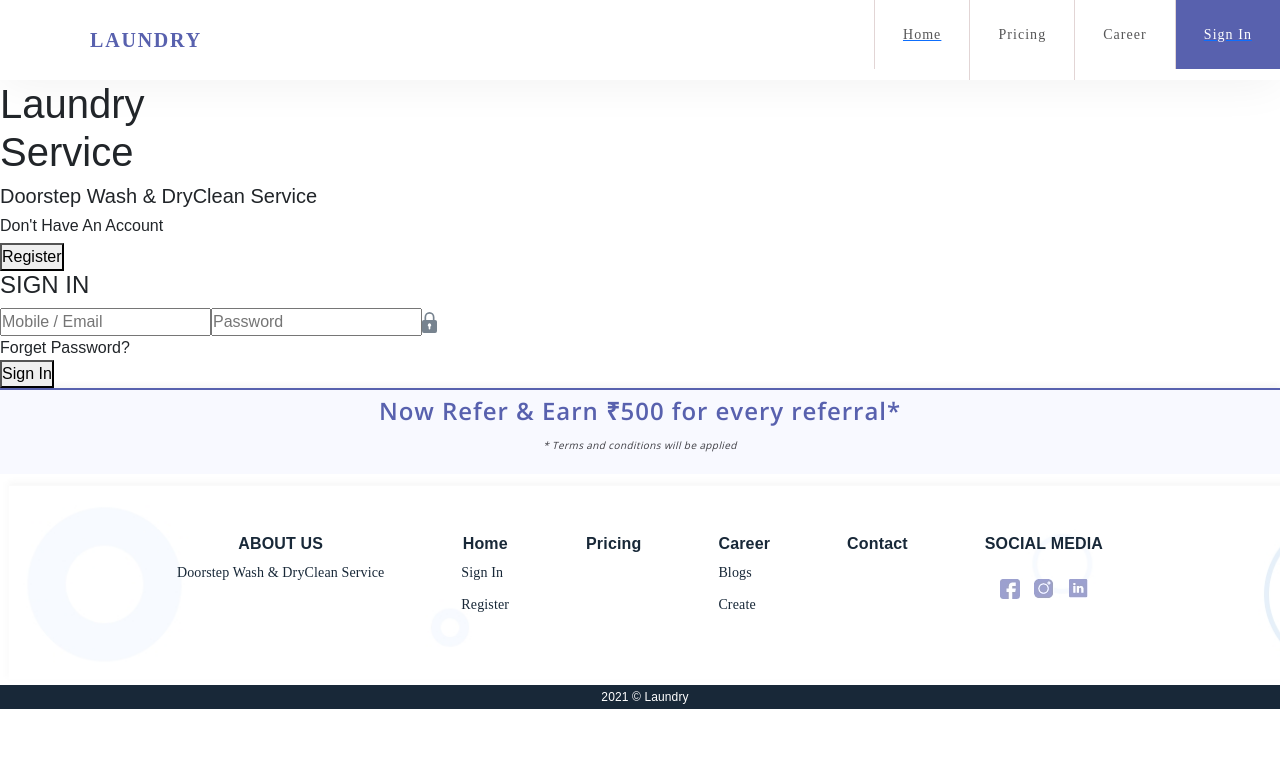
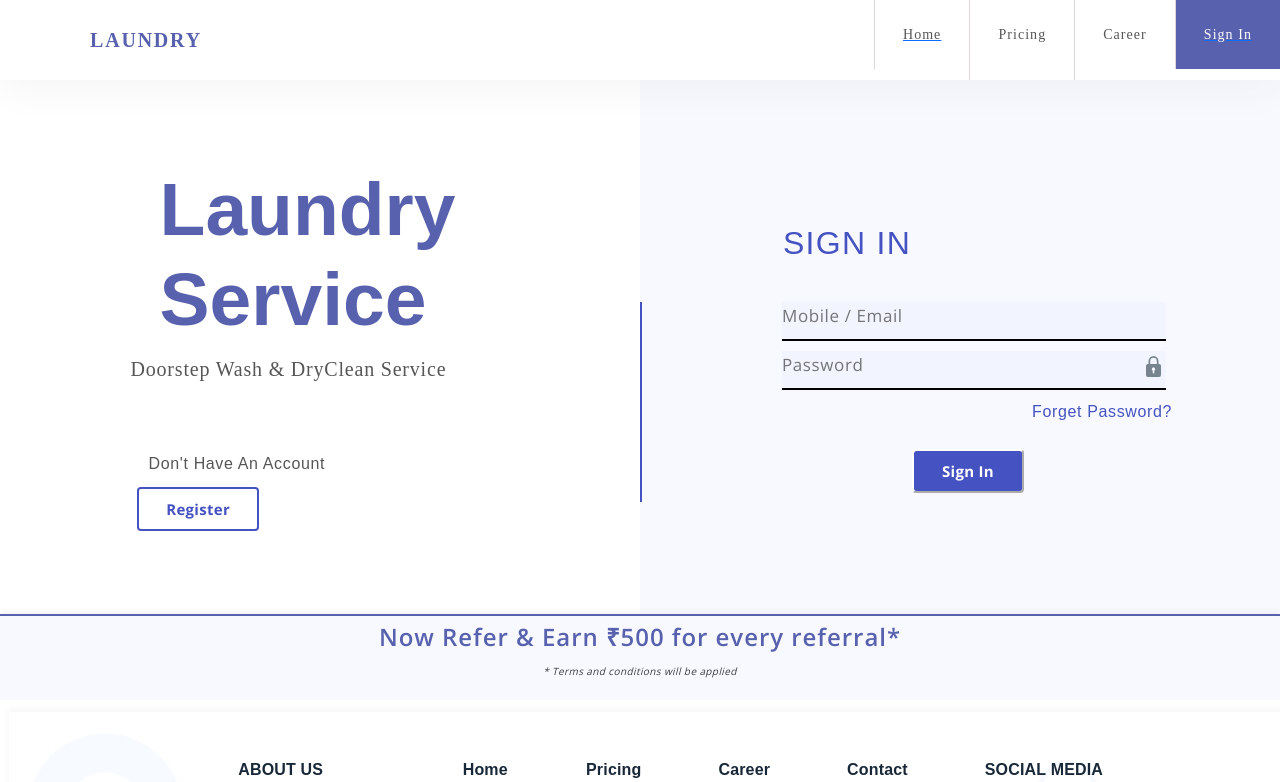
Before and after one commit to Anandkumar0187/Laundry-service, a React (Create React App) app in the folder frontend/: page /login in a window 1280 px wide. Shown: the top 782 px of the page. Built offline with nearby package versions, Linux system fonts and the light colour scheme.

Commit message:
Update signin.css

```diff
--- a/frontend/src/components/signin/signin.css
+++ b/frontend/src/components/signin/signin.css
@@ -1,27 +1,30 @@
-.main {
+.mainsp3 {
     display: flex;
 
   }
-  .section-1 {
+  .section-1p3 {
     width: 50vw;
     display: flex;
     flex-direction: column;
     justify-content: center;
     align-items: center;
-    padding: 80px 0;
+    padding: 60px 0;
     /* background-color: #FFFFFF; */
   }
-  .laundrytext {
+  .laundrytextp3 h1 {
+
     text-align: left;
-    font: normal normal 900 100px/120px Avenir;
+  font-size: 75px;
+  font-weight: 900;
     letter-spacing: 0px;
     color: #5861AE;
+
     text-transform: capitalize;
     opacity: 1;
-    font-size: 48px;
+    margin-left: -25px;
     margin-bottom:12px;
   }
-  .doortext {
+  .doortextp3 h5 {
     text-align: left;
     font: normal normal normal 20px/26px Avenir;
     letter-spacing: 0.8px;
@@ -30,7 +33,7 @@
     opacity: 1;
     margin-left: -10%;
   }
-  .donotaccounttext {
+  .donotaccounttextp3 {
     text-align: left;
     font: normal normal normal 16px/26px Avenir;
     letter-spacing: 0.64px;
@@ -41,7 +44,7 @@
     margin-top: 10%;
     margin-left: -26%;
   }
-  .registerbtn {
+  .registerbtnp3 {
     border: 2px solid #4552c1;
     border-radius: 4px;
     opacity: 1;
@@ -55,19 +58,19 @@
     padding: 10px 27px;
     background-color: white;
   }
-  .section-2 {
+  .section-2p3 {
     width: 50vw;
     background: #B9C0FD1A 0% 0% no-repeat padding-box;
     opacity: 1;
     padding: 7rem 0;
   }
-  .sign-heading-text-div {
+  .sign-heading-text-divp3 {
     display: flex;
     justify-content: flex-start;
     padding: 32px 148px;
     margin-left: -5px;
   }
-  .sign-heading-text {
+  .sign-heading-textp3 {
     font-size: 32px;
     text-align: left;
     font: normal normal medium 32px/60px Avenir;
@@ -76,14 +79,14 @@
     text-transform: uppercase;
     opacity: 1;
   }
-  .form-div {
+  .form-divp3 {
     box-sizing: border-box;
     padding: 0 140px;
     border-left: 2px solid #4552c1;
     height: 200px;
 
   }
-  input.box-input-field-2 {
+  input.box-input-field-2p3 {
     border: none;
     border-bottom: 2px solid #000000;
     width: 24rem;
@@ -96,7 +99,7 @@
     letter-spacing: 0.6px;
     opacity: 1;
   }
-  .form-div-2 {
+  .form-div-2p3 {
     display: flex;
     flex-direction: column;
     gap:50px;
@@ -104,7 +107,7 @@
       position: absolute;
   }
 
-  .forget-password-text {
+  .forget-password-textp3 {
     font: normal normal medium 16px/26px Avenir;
     letter-spacing: 0.64px;
     color: #4552c1;
@@ -115,12 +118,12 @@
 
 
   }
-  .signin-div {
+  .signin-divp3 {
     display: flex;
     justify-content: center;
     margin-left: -100px;
   }
-  .signin-btn {
+  .signin-btnp3 {
       background: #4552C1 0% 0% no-repeat padding-box;
       border-radius: 4px;
       opacity: 1;
@@ -134,11 +137,11 @@
     margin-left: 130px;
     margin-top: 25px;
   }
-  .errmsg{
+  .errmsgp3{
       color: red;
   }
 
-  .padlock{
+  .padlockp3{
       z-index: 2;
       position: absolute;
       margin-left: -20px;
```
